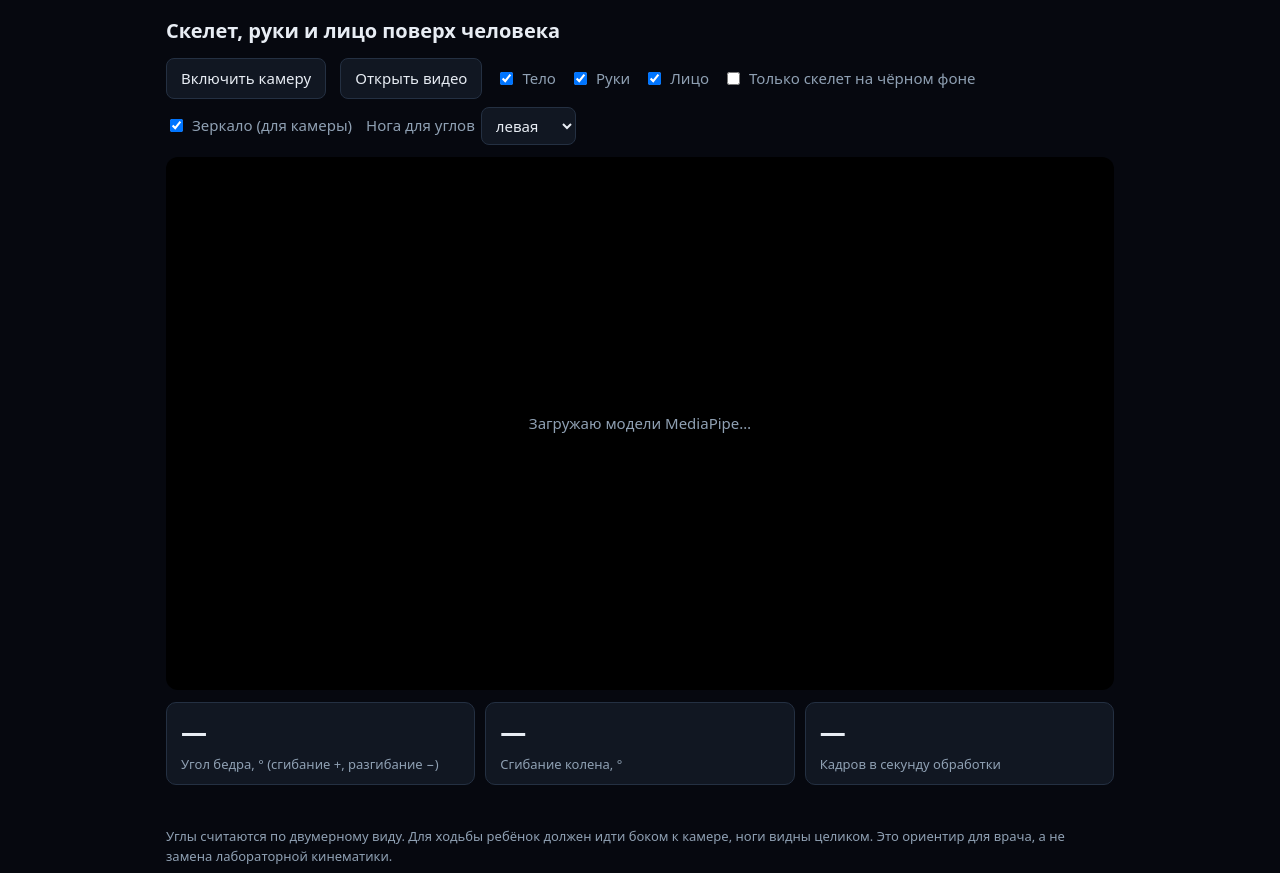
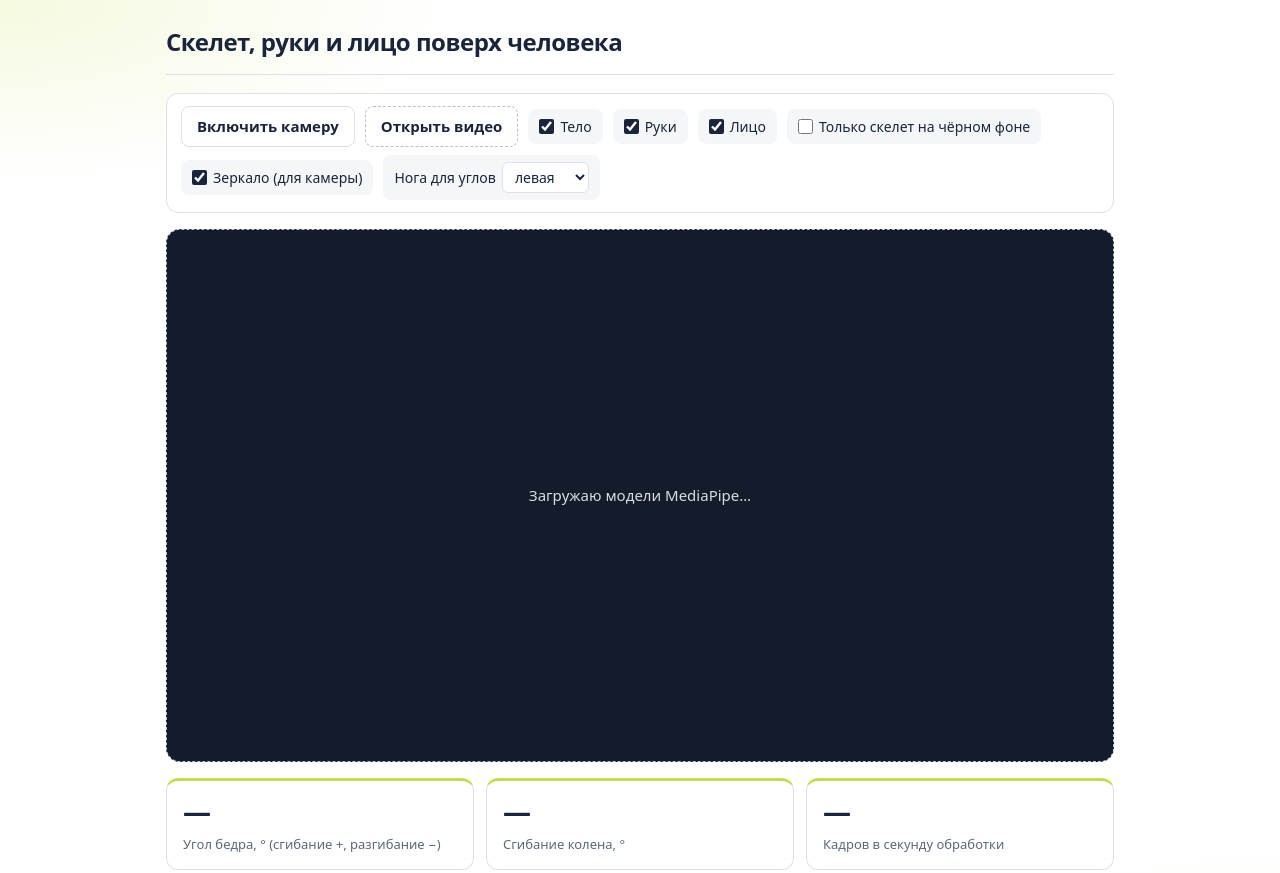
Before and after one commit to Ayazhbeks/gait-cp, a plain HTML site: page index.html in a window 1280 px wide. Shown: the top 873 px of the page. Drawn offline with Linux system fonts and the light colour scheme.

Commit message:
Add files via upload

```diff
--- a/index.html
+++ b/index.html
@@ -5,28 +5,192 @@
 <meta name="viewport" content="width=device-width, initial-scale=1">
 <title>Живой скелет: MediaPipe поверх человека</title>
 <style>
-  :root { --bg:#06080f; --panel:#111722; --ink:#e8edf4; --mut:#8fa0b3; --line:#243042; --acc:#5ec8f2; --hand:#facc15; }
-  * { box-sizing:border-box; }
-  body { margin:0; background:var(--bg); color:var(--ink); font:15px/1.5 system-ui,-apple-system,"Segoe UI",Roboto,sans-serif; }
-  main { max-width:980px; margin:0 auto; padding:16px; }
-  h1 { font-size:20px; margin:0 0 12px; }
-  .bar { display:flex; flex-wrap:wrap; gap:8px 14px; align-items:center; margin-bottom:12px; }
-  button, .file { font:inherit; color:var(--ink); background:var(--panel); border:1px solid var(--line); border-radius:8px; padding:8px 14px; cursor:pointer; }
-  button.on { background:var(--acc); color:#05212b; border-color:var(--acc); font-weight:600; }
-  button:focus-visible, input:focus-visible, select:focus-visible { outline:2px solid var(--acc); outline-offset:2px; }
-  label.chk { display:flex; gap:6px; align-items:center; color:var(--mut); cursor:pointer; }
-  select { font:inherit; color:var(--ink); background:var(--panel); border:1px solid var(--line); border-radius:8px; padding:7px 10px; }
-  #stage { position:relative; width:100%; background:#000; border-radius:12px; overflow:hidden; aspect-ratio:16/9; }
-  #stage.mirror { transform:scaleX(-1); }
-  #v, #c { position:absolute; inset:0; width:100%; height:100%; object-fit:contain; }
-  #msg { position:absolute; inset:0; display:flex; align-items:center; justify-content:center; color:var(--mut); text-align:center; padding:20px; transform:none; }
-  #stage.mirror #msg { transform:scaleX(-1); }
-  .stats { display:grid; grid-template-columns:repeat(auto-fit,minmax(170px,1fr)); gap:10px; margin-top:12px; }
-  .stat { background:var(--panel); border:1px solid var(--line); border-radius:10px; padding:10px 14px; }
-  .stat b { display:block; font-size:26px; font-variant-numeric:tabular-nums; }
-  .stat span { color:var(--mut); font-size:13px; }
-  #warn { color:#ffb86b; min-height:22px; margin-top:8px; font-size:14px; }
-  p.note { color:var(--mut); font-size:13px; margin-top:12px; }
+  :root {
+    --bg: #ffffff;
+    --surface: #f4f6f8;
+    --panel: #ffffff;
+    --ink: #1a253c;
+    --mut: #5c687a;
+    --line: #dce2ea;
+    --dash: #b8c2d0;
+    --acc: #c4df4b;
+    --acc-soft: #f2f8d5;
+    --navy: #1a253c;
+    --navy-hover: #263554;
+    --warn: #b45309;
+    --warn-bg: #fef3c7;
+  }
+  * { box-sizing: border-box; }
+  body {
+    margin: 0;
+    min-height: 100vh;
+    background:
+      radial-gradient(640px 260px at 0% 0%, rgba(196, 223, 75, 0.18), transparent 70%),
+      radial-gradient(520px 260px at 100% 100%, rgba(196, 223, 75, 0.12), transparent 70%),
+      var(--bg);
+    color: var(--ink);
+    font: 15px/1.5 system-ui, -apple-system, "Segoe UI", Roboto, sans-serif;
+    -webkit-font-smoothing: antialiased;
+  }
+  main { max-width: 980px; margin: 0 auto; padding: 24px 16px 36px; }
+  h1 {
+    font-size: 24px;
+    font-weight: 800;
+    letter-spacing: -0.02em;
+    color: var(--ink);
+    margin: 0 0 18px;
+    padding-bottom: 14px;
+    border-bottom: 1px solid var(--line);
+  }
+  .bar {
+    display: flex;
+    flex-wrap: wrap;
+    gap: 8px 10px;
+    align-items: center;
+    margin-bottom: 16px;
+    padding: 12px 14px;
+    background: var(--panel);
+    border: 1px solid var(--line);
+    border-radius: 12px;
+  }
+  button, .file {
+    font: inherit;
+    font-weight: 600;
+    color: var(--ink);
+    background: var(--panel);
+    border: 1px solid var(--line);
+    border-radius: 8px;
+    padding: 8px 15px;
+    cursor: pointer;
+    transition: background-color 0.15s ease, border-color 0.15s ease, color 0.15s ease;
+  }
+  button:hover {
+    background: var(--surface);
+    border-color: var(--navy);
+  }
+  .file {
+    border: 1.5px dashed var(--dash);
+    background: var(--panel);
+  }
+  .file:hover {
+    border-color: var(--navy);
+    background: var(--acc-soft);
+  }
+  button.on {
+    background: var(--navy);
+    color: #ffffff;
+    border-color: var(--navy);
+    font-weight: 600;
+  }
+  button.on:hover {
+    background: var(--navy-hover);
+    border-color: var(--navy-hover);
+  }
+  button:focus-visible, input:focus-visible, select:focus-visible {
+    outline: 2px solid var(--acc);
+    outline-offset: 2px;
+  }
+  label.chk {
+    display: flex;
+    gap: 6px;
+    align-items: center;
+    color: var(--ink);
+    background: var(--surface);
+    border: 1px solid transparent;
+    border-radius: 8px;
+    padding: 6px 10px;
+    font-size: 14px;
+    cursor: pointer;
+    transition: border-color 0.15s ease, background-color 0.15s ease;
+  }
+  label.chk:hover {
+    border-color: var(--line);
+  }
+  label.chk input[type="checkbox"] {
+    accent-color: var(--navy);
+    width: 15px;
+    height: 15px;
+    margin: 0;
+    cursor: pointer;
+  }
+  select {
+    font: inherit;
+    color: var(--ink);
+    background: var(--panel);
+    border: 1px solid var(--line);
+    border-radius: 6px;
+    padding: 4px 8px;
+    cursor: pointer;
+  }
+  #stage {
+    position: relative;
+    width: 100%;
+    background: #141c2c;
+    border: 1.5px dashed var(--dash);
+    border-radius: 14px;
+    overflow: hidden;
+    aspect-ratio: 16/9;
+  }
+  #stage.mirror { transform: scaleX(-1); }
+  #v, #c { position: absolute; inset: 0; width: 100%; height: 100%; object-fit: contain; }
+  #msg {
+    position: absolute;
+    inset: 0;
+    display: flex;
+    align-items: center;
+    justify-content: center;
+    color: #d6dde8;
+    font-weight: 500;
+    text-align: center;
+    padding: 20px;
+    transform: none;
+  }
+  #stage.mirror #msg { transform: scaleX(-1); }
+  .stats {
+    display: grid;
+    grid-template-columns: repeat(auto-fit, minmax(170px, 1fr));
+    gap: 12px;
+    margin-top: 16px;
+  }
+  .stat {
+    background: var(--panel);
+    border: 1px solid var(--line);
+    border-top: 3px solid var(--acc);
+    border-radius: 12px;
+    padding: 14px 16px;
+  }
+  .stat b {
+    display: block;
+    font-size: 28px;
+    font-weight: 800;
+    color: var(--ink);
+    font-variant-numeric: tabular-nums;
+    line-height: 1.2;
+    margin-bottom: 4px;
+  }
+  .stat span { color: var(--mut); font-size: 13px; }
+  #warn {
+    color: var(--warn);
+    min-height: 22px;
+    margin-top: 10px;
+    font-size: 14px;
+    font-weight: 500;
+  }
+  #warn:not(:empty) {
+    background: var(--warn-bg);
+    border-left: 4px solid #f59e0b;
+    padding: 8px 12px;
+    border-radius: 0 8px 8px 0;
+  }
+  p.note {
+    color: var(--ink);
+    background: var(--surface);
+    border-left: 4px solid var(--acc);
+    border-radius: 0 8px 8px 0;
+    padding: 12px 16px;
+    font-size: 13px;
+    margin-top: 14px;
+  }
 </style>
 </head>
 <body>
@@ -122,67 +286,4 @@ function stop() {
 
 // ---- углы (та же математика, что в video_gait.py) ----
 function angles(lm, w, h, side) {
-  const I = side === "LEFT" ? [11, 23, 25, 27] : [12, 24, 26, 28];
-  const [s, hp, k, a] = I.map(i => ({ x: lm[i].x * w, y: lm[i].y * h, vis: lm[i].visibility ?? 1 }));
-  const facing = Math.sign(lm[0].x * w - hp.x) || 1;
-  const ax = hp.x - s.x, ay = hp.y - s.y, bx = k.x - hp.x, by = k.y - hp.y;
-  const hip = -Math.atan2(ax * by - ay * bx, ax * bx + ay * by) * 180 / Math.PI * facing;
-  const ux = hp.x - k.x, uy = hp.y - k.y, vx = a.x - k.x, vy = a.y - k.y;
-  const cs = (ux * vx + uy * vy) / (Math.hypot(ux, uy) * Math.hypot(vx, vy) + 1e-9);
-  const knee = 180 - Math.acos(Math.max(-1, Math.min(1, cs))) * 180 / Math.PI;
-  return { hip, knee, vis: Math.min(s.vis, hp.vis, k.vis, a.vis) };
-}
-const smooth = (key, x) => (ema[key] = ema[key] == null ? x : 0.7 * ema[key] + 0.3 * x);
-
-// ---- рисование ----
-const BODY = PoseLandmarker.POSE_CONNECTIONS.filter(p => p.start >= 11 && p.end >= 11);
-function loop() {
-  if (!running) return;
-  if (v.readyState >= 2 && v.currentTime !== last && v.videoWidth) {
-    last = v.currentTime;
-    const w = v.videoWidth, h = v.videoHeight;
-    if (c.width !== w || c.height !== h) { c.width = w; c.height = h; stage.style.aspectRatio = w + " / " + h; }
-    const ts = performance.now();
-    ctx.clearRect(0, 0, w, h);
-    if ($("oBlack").checked) { ctx.fillStyle = "#05070d"; ctx.fillRect(0, 0, w, h); }
-    const du = new DrawingUtils(ctx), lw = Math.max(2, w / 400);
-
-    if ($("oFace").checked) {
-      const fr = face.detectForVideo(v, ts);
-      for (const lm of fr.faceLandmarks) {
-        for (const set of [FaceLandmarker.FACE_LANDMARKS_FACE_OVAL, FaceLandmarker.FACE_LANDMARKS_LEFT_EYE, FaceLandmarker.FACE_LANDMARKS_RIGHT_EYE,
-                           FaceLandmarker.FACE_LANDMARKS_LEFT_EYEBROW, FaceLandmarker.FACE_LANDMARKS_RIGHT_EYEBROW, FaceLandmarker.FACE_LANDMARKS_LIPS])
-          du.drawConnectors(lm, set, { color: "#5ec8f2", lineWidth: lw * 0.6 });
-      }
-    }
-    if ($("oHand").checked) {
-      const hr = hand.detectForVideo(v, ts);
-      for (const lm of hr.landmarks) {
-        du.drawConnectors(lm, HandLandmarker.HAND_CONNECTIONS, { color: "#facc15", lineWidth: lw });
-        du.drawLandmarks(lm, { color: "#ffffff", fillColor: "#facc15", radius: lw * 0.9 });
-      }
-    }
-    const pr = pose.detectForVideo(v, ts);
-    if (pr.landmarks.length) {
-      const lm = pr.landmarks[0];
-      if ($("oPose").checked) {
-        du.drawConnectors(lm, BODY, { color: "#c9d1dc", lineWidth: lw });
-        du.drawLandmarks(lm.filter((_, i) => i >= 11), { color: "#ffffff", fillColor: "#c9d1dc", radius: lw });
-      }
-      const a = angles(lm, w, h, $("side").value);
-      $("aHip").textContent = smooth("hip", a.hip).toFixed(0) + "°";
-      $("aKnee").textContent = smooth("knee", a.knee).toFixed(0) + "°";
-      $("warn").textContent = a.vis < 0.5 ? "Нога видна не полностью, углы могут быть неточными. Отодвиньте камеру или повернитесь боком." : "";
-    } else {
-      $("aHip").textContent = $("aKnee").textContent = "—";
-      $("warn").textContent = "Человек не найден в кадре.";
-    }
-    frames++;
-    const dt = performance.now() - t0;
-    if (dt > 1000) { $("fps").textContent = (frames * 1000 / dt).toFixed(0); frames = 0; t0 = performance.now(); }
-  }
-  requestAnimationFrame(loop);
-}
-</script>
-</body>
-</html>
+  const I = side === "LEFT" ? [11, 23, 25, 27] : [12, 24, 2
```
